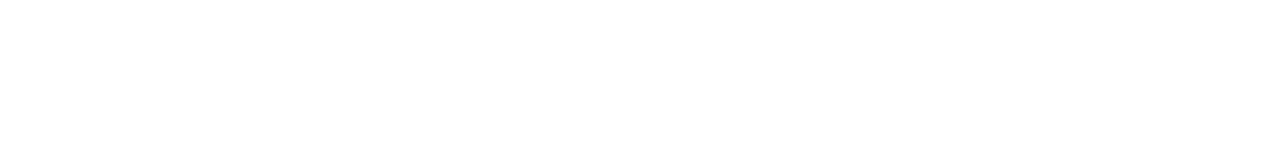
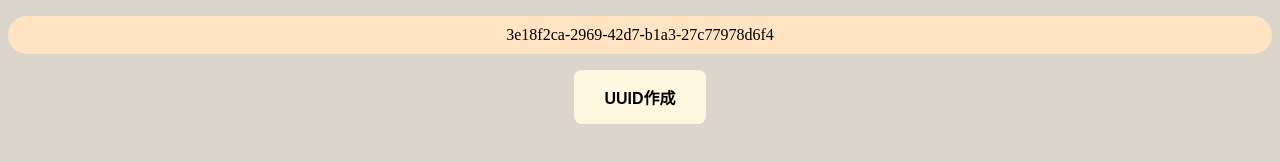
Before and after one commit to uift-688/Tools2, a plain HTML site: page Tools-UUID.html in a window 1280 px wide. Drawn offline with Linux system fonts and the light colour scheme.

Commit message:
Update Tools-UUID.html

```diff
--- a/Tools-UUID.html
+++ b/Tools-UUID.html
@@ -1,6 +1,58 @@
 <!DOCTYPE html>
-<html>
+<htm>
     <head>
         <meta charset="utf-8">
+        <title>UUIDジェネレーター</title>
+        <style>
+            body {
+                background-color: rgb(220, 213, 204);
+            }
+            button[mode="ETS"] {
+                background-color: #fff8e1; /* ボタンの背景色 */
+                color: #000000; /* ボタンの文字色 */
+                border: none; /* ボーダーなし */
+                border-radius: 8px; /* 角の丸み */
+                padding: 15px 30px; /* 内側の余白 */
+                font-size: 16px; /* 文字サイズ */
+                font-weight: bold; /* 文字を太字 */
+                cursor: pointer; /* ポインタカーソル */
+                text-align: center; /* 文字の中央揃え */
+                text-decoration: none; /* 下線なし */
+                transition: background-color 0.3s, transform 0.3s; /* ホバー効果の遷移 */
+                display: inline-block; /* インラインブロックで配置 */
+            }
+            button:hover[mode="ETS"] {
+                background-color: #e6e0cd; /* ホバー時の背景色 */
+                transform: scale(1.05); /* ホバー時に少し大きくする */
+            }
+            button:active[mode="ETS"] {
+                background-color: #cbc7b7; /* クリック時の背景色 */
+                transform: scale(0.95); /* クリック時に少し小さくする */
+            }
+            .center {
+                display: flex;
+                justify-content: center; /* 横方向の中央揃え */
+            }
+        </style>
     </head>
-</html>
+    <body>
+        <p id="UUID" class="center" style="background-color: bisque; padding: 10px; border-radius: 20px;"></p>
+        <div class="center">
+            <button mode="ETS" onclick="update_UUID()">UUID作成</button>
+        </div>
+        <script>
+            update_UUID()
+            function generateUUID() {
+                // UUIDを生成するための関数
+                return 'xxxxxxxx-xxxx-4xxx-yxxx-xxxxxxxxxxxx'.replace(/[xy]/g, function(c) {
+                    var r = Math.random() * 16 | 0,
+                        v = c === 'x' ? r : (r & 0x3 | 0x8);
+                    return v.toString(16);
+                });
+            }
+            function update_UUID() {
+                document.getElementById('UUID').textContent = generateUUID()
+            }
+        </script>
+    </body>
+</htm
```
